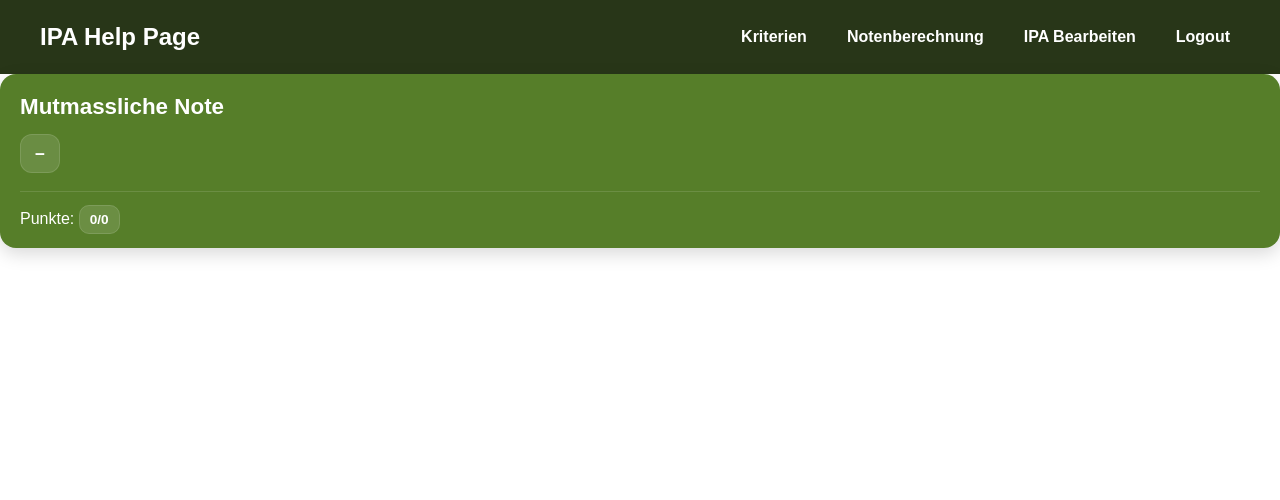
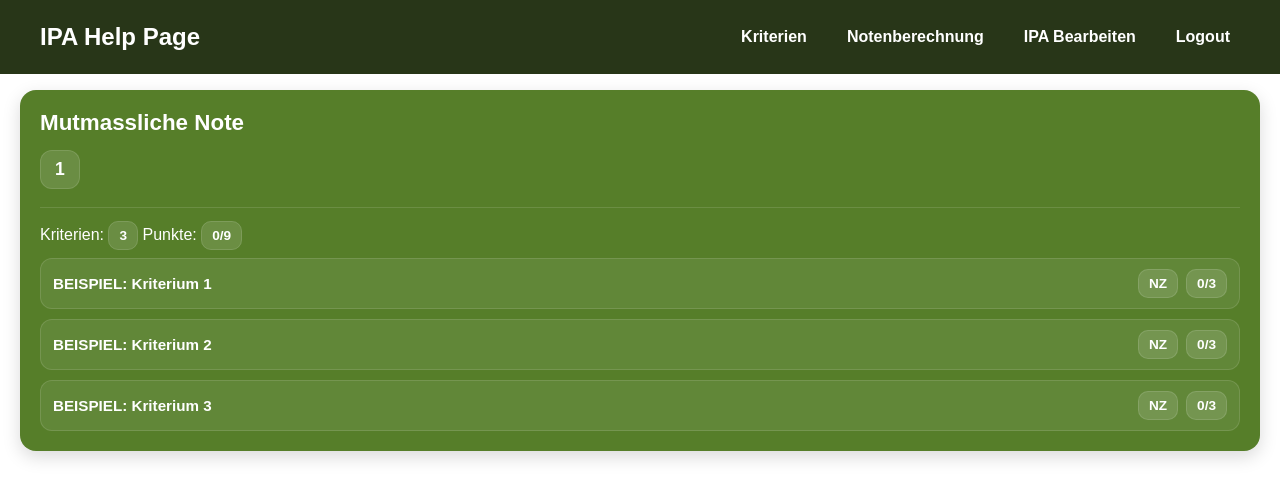
Before and after one commit to Nivreleu/IPA-help-page, an Angular app in the folder src/frontend/ipa-help-page/: page /grade/1 in a window 1280 px wide. Shown: the top 500 px of the page. Built offline with nearby package versions, Linux system fonts and the light colour scheme.

Commit message:
calculate grade

```diff
--- a/src/frontend/ipa-help-page/package.json
+++ b/src/frontend/ipa-help-page/package.json
@@ -39,6 +39,7 @@
     "@angular/build": "^21.0.2",
     "@angular/cli": "^21.0.2",
     "@angular/compiler-cli": "^21.0.0",
+    "@cypress/code-coverage": "^3.14.7",
     "angular-eslint": "21.1.0",
     "cypress": "^15.9.0",
     "eslint": "^9.39.1",
--- a/src/frontend/ipa-help-page/public/mock/criteria.example.json
+++ b/src/frontend/ipa-help-page/public/mock/criteria.example.json
@@ -34,7 +34,6 @@
     "minG1": 1,
     "minG2": 2,
     "minG3": 3,
-    "minG4": 4,
     "anforderungen": [
       {
         "id": 1,
@@ -52,12 +51,6 @@
         "id": 3,
         "number": 3,
         "text": "BEISPIEL: Dritte Anforderung",
-        "isComplete": false
-      },
-      {
-        "id": 4,
-        "number": 4,
-        "text": "BEISPIEL: Vierte Anforderung",
         "isComplete": false
       }
     ]
--- a/src/frontend/ipa-help-page/src/app/calculate-grade/calculate-grade.html
+++ b/src/frontend/ipa-help-page/src/app/calculate-grade/calculate-grade.html
@@ -1,3 +1,9 @@
+@if (isLoading()) {
+  <section class="calculate-grade__section">
+    <h2 class="calculate-grade__title">Mutmassliche Note</h2>
+    <div class="calculate-grade__note">Laedt…</div>
+  </section>
+} @else {
   <section class="calculate-grade__section">
     <h2 class="calculate-grade__title">Mutmassliche Note</h2>
 
@@ -8,6 +14,20 @@
     <div class="calculate-grade__divider"></div>
 
     <div class="calculate-grade__points">
-    Punkte: <span class="calculate-grade__chip">{{ total().reached }}/{{ total().max }}</span>
+      Kriterien: <span class="calculate-grade__chip">{{ totals().criteriaCount }}</span>
+      Punkte: <span class="calculate-grade__chip">{{ totals().reached }}/{{ totals().max }}</span>
     </div>
+
+    <ul class="calculate-grade__list">
+      @for (c of perCriterion(); track c.criterionId) {
+        <li class="calculate-grade__item">
+          <span class="calculate-grade__item-name">{{ c.name }}</span>
+          <div class="calculate-grade__item-meta">
+            <span class="calculate-grade__chip">{{ c.guetestufe }}</span>
+            <span class="calculate-grade__chip">{{ c.points }}/3</span>
+          </div>
+        </li>
+      }
+    </ul>
   </section>
+}
--- a/src/frontend/ipa-help-page/src/app/calculate-grade/calculate-grade.scss
+++ b/src/frontend/ipa-help-page/src/app/calculate-grade/calculate-grade.scss
@@ -1,6 +1,5 @@
 .calculate-grade {
   margin: 16px 20px;
-
   display: flex;
   flex-direction: column;
   gap: 20px;
@@ -10,11 +9,10 @@
 .calculate-grade__section {
   background-color: #567e29;
   color: #ffffff;
-
+  margin: 16px 20px;
   padding: 20px;
   border-radius: 16px;
   box-shadow: 0 6px 18px #00000026;
-
   display: flex;
   flex-direction: column;
   gap: 14px;
--- a/src/frontend/ipa-help-page/src/app/calculate-grade/calculate-grade.ts
+++ b/src/frontend/ipa-help-page/src/app/calculate-grade/calculate-grade.ts
@@ -1,13 +1,11 @@
-import { Component, Input, inject, computed } from '@angular/core';
+import { Component, inject, signal, computed, OnInit } from '@angular/core';
 import { ActivatedRoute } from '@angular/router';
 import { toSignal } from '@angular/core/rxjs-interop';
 import { map } from 'rxjs/operators';
+import { IpaService } from '../service/ipa.service';
+import { GradeService, Guetestufe } from '../service/grade-service';
 
-type Criterion = {
-  id: string;
-  teil: 1 | 2; // falls du Teil 1/2 getrennt willst, sonst kannst du das ignorieren
-  anforderungen: { id: string }[];
-};
+type GueteNum = 0 | 1 | 2 | 3;
 
 @Component({
   selector: 'app-calculate-grade',
@@ -15,69 +13,75 @@ type Criterion = {
   templateUrl: './calculate-grade.html',
   styleUrl: './calculate-grade.scss',
 })
-export class CalculateGrade {
+export class CalculateGrade implements OnInit {
   private route = inject(ActivatedRoute);
+  private ipaService = inject(IpaService);
+  private gradeService = inject(GradeService);
 
-  // Kriterien vom Parent geben (oder per Service laden)
-  @Input() criteria: Criterion[] = [];
+  criteria = signal<any[]>([]);
+  isLoading = signal(true);
 
   username = toSignal(
     this.route.paramMap.pipe(map(p => p.get('username') ?? 'unknown')),
     { initialValue: 'unknown' }
   );
 
-  private readCheckedReqIds(criterionId: string): string[] {
-    const key = `ipahelp:reqs:${this.username()}:${criterionId}`;
-    try {
-      const raw = localStorage.getItem(key);
-      return raw ? (JSON.parse(raw) as string[]) : [];
-    } catch {
-      return [];
-    }
+  ngOnInit() {
+    this.isLoading.set(true);
+
+    this.ipaService.getExampleCriteria().subscribe({
+      next: (data: any) => {
+        this.criteria.set(data ?? []);
+        this.isLoading.set(false);
+      },
+      error: (err) => {
+        console.error('ERROR loading criteria:', err);
+        this.criteria.set([]);
+        this.isLoading.set(false);
+      },
+    });
   }
 
-  /** Summe erreicht / max (über alle Kriterien) */
-  total = computed(() => {
-    let reached = 0;
-    let max = 0;
+  private gueteToNumber(g: Guetestufe | null): GueteNum {
+    if (g === 'G1') return 1;
+    if (g === 'G2') return 2;
+    if (g === 'G3') return 3;
+    return 0; // NZ oder null
+  }
 
-    for (const c of this.criteria) {
-      const checked = this.readCheckedReqIds(c.id).length;
-      reached += checked;
-      max += c.anforderungen?.length ?? 0;
-    }
+  perCriterion = computed(() => {
+    const user = this.username();
+    const stored = this.gradeService.getAllGrades(user); // Record<criterionId, Guetestufe>
 
-    return { reached, max };
+    // ✅ ALLE Kriterien aus dem Service (auch wenn nicht geklickt)
+    return this.criteria().map(c => {
+      const id = c.id;
+      const g = stored[id] ?? null;
+
+      return {
+        criterionId: id,
+        name: c.name ?? id,
+        guetestufe: g ?? 'NZ',
+        points: this.gueteToNumber(g),
+      };
+    });
   });
 
-  /** Note = (reached * 5) / max + 1 */
+  totals = computed(() => {
+    const list = this.perCriterion();
+    const criteriaCount = list.length;
+
+    const reached = list.reduce((acc, c) => acc + c.points, 0);
+    const max = criteriaCount * 3;
+
+    return { criteriaCount, reached, max };
+  });
+
   grade = computed(() => {
-    const { reached, max } = this.total();
+    const { reached, max } = this.totals();
     if (max === 0) return null;
 
     const note = (reached * 5) / max + 1;
-    return Math.round(note * 10) / 10; // 0.1 runden (optional)
-  });
-
-  /** Falls du Teil 1/2 getrennt willst: */
-  totalTeil = (teil: 1 | 2) => computed(() => {
-    let reached = 0;
-    let max = 0;
-
-    for (const c of this.criteria.filter(x => x.teil === teil)) {
-      reached += this.readCheckedReqIds(c.id).length;
-      max += c.anforderungen?.length ?? 0;
-    }
-
-    return { reached, max };
-  });
-
-  gradeTeil = (teil: 1 | 2) => computed(() => {
-    const { reached, max } = this.totalTeil(teil)();
-    if (max === 0) return null;
-    const note = (reached * 5) / max + 1;
     return Math.round(note * 10) / 10;
   });
-
-
 }
--- a/src/frontend/ipa-help-page/src/app/criterion-card/criterion-card.html
+++ b/src/frontend/ipa-help-page/src/app/criterion-card/criterion-card.html
@@ -2,13 +2,6 @@
   <h2 class="criterion-card__title">{{ criterion?.name }}</h2>
   <p class="criterion-card__desc">{{ criterion?.description }}</p>
 
-  <div class="criterion-card__mins">
-    <span>G1: {{ criterion?.minG1 }}</span>
-    <span>G2: {{ criterion?.minG2 }}</span>
-    <span>G3: {{ criterion?.minG3 }}</span>
-  </div>
-
-  <!-- NEU: Auswahl erreichte Guetestufe -->
   <div class="criterion-card__grade-row">
     <span class="criterion-card__grade-label">Erreicht:</span>
 
@@ -18,7 +11,7 @@
       (click)="setGuetestufe('G1')"
       [class.active]="getGuetestufe() === 'G1'"
     >
-      G1
+      G1: 1P
     </button>
 
     <button
@@ -27,7 +20,7 @@
       (click)="setGuetestufe('G2')"
       [class.active]="getGuetestufe() === 'G2'"
     >
-      G2
+      G2: 2P
     </button>
 
     <button
@@ -36,7 +29,7 @@
       (click)="setGuetestufe('G3')"
       [class.active]="getGuetestufe() === 'G3'"
     >
-      G3
+      G3: 3P
     </button>
 
     <button
@@ -45,10 +38,10 @@
       (click)="setGuetestufe('NZ')"
       [class.active]="getGuetestufe() === 'NZ' || !getGuetestufe()"
     >
-      NZ
+      Nicht gesetzt
     </button>
 
-    @if (getGuetestufe()) {
+    @if (showGradeHint()) {
       <span class="criterion-card__grade-current">
     Gespeichert: {{ getGuetestufe() }}
   </span>
--- a/src/frontend/ipa-help-page/src/app/criterion-card/criterion-card.ts
+++ b/src/frontend/ipa-help-page/src/app/criterion-card/criterion-card.ts
@@ -18,11 +18,14 @@ export class CriterionCard implements OnChanges {
   comment = '';
   showSuccess = signal(false);
 
-  // ✅ NEU: req.id -> true/false
   checkedReqs = signal<Record<string, boolean>>({});
 
   private gradeService = inject(GradeService);
   private route = inject(ActivatedRoute);
+
+  showGradeHint = signal(false);
+
+  private gradeHintTimer?: number;
 
   username = toSignal(
     this.route.paramMap.pipe(
@@ -31,21 +34,14 @@ export class CriterionCard implements OnChanges {
     { initialValue: 'unknown' }
   );
 
-  /* ===============================
-     Keys (zentral)
-     =============================== */
   private commentKey() {
     return `ipahelp:comment:${this.username()}:${this.criterion.id}`;
   }
 
-  // ✅ NEU: Key für Checkboxen
   private reqsKey() {
     return `ipahelp:reqs:${this.username()}:${this.criterion.id}`;
   }
 
-  /* ===============================
-     Input-Lifecycle: laden wenn criterion da ist
-     =============================== */
   ngOnChanges(changes: SimpleChanges) {
     if (changes['criterion'] && this.criterion?.id) {
       this.loadComment();
@@ -53,9 +49,6 @@ export class CriterionCard implements OnChanges {
     }
   }
 
-  /* ===============================
-     GÜTESTUFE SPEICHERN
-     =============================== */
   setGuetestufe(grade: Guetestufe) {
     if (!this.criterion?.id) return;
 
@@ -64,6 +57,13 @@ export class CriterionCard implements OnChanges {
       this.criterion.id,
       grade
     );
+
+    this.showGradeHint.set(true);
+
+    if (this.gradeHintTimer) window.clearTimeout(this.gradeHintTimer);
+    this.gradeHintTimer = window.setTimeout(() => {
+      this.showGradeHint.set(false);
+    }, 2000);
   }
 
   getGuetestufe(): Guetestufe | null {
@@ -75,9 +75,6 @@ export class CriterionCard implements OnChanges {
     );
   }
 
-  /* ===============================
-     KOMMENTAR SPEICHERN / LADEN
-     =============================== */
   saveComment() {
     if (!this.criterion?.id) return;
 
@@ -92,9 +89,6 @@ export class CriterionCard implements OnChanges {
     this.comment = stored ?? '';
   }
 
-  /* ===============================
-     ✅ CHECKBOXEN SPEICHERN / LADEN
-     =============================== */
 
   // Wird bei (change) der Checkbox aufgerufen
   toggleReq(reqId: string, checked: boolean) {
```
Also changed, not shown: 1 other file (tests, documents, lock files or other folders). Lines whose indentation alone changed are shown as unchanged.
